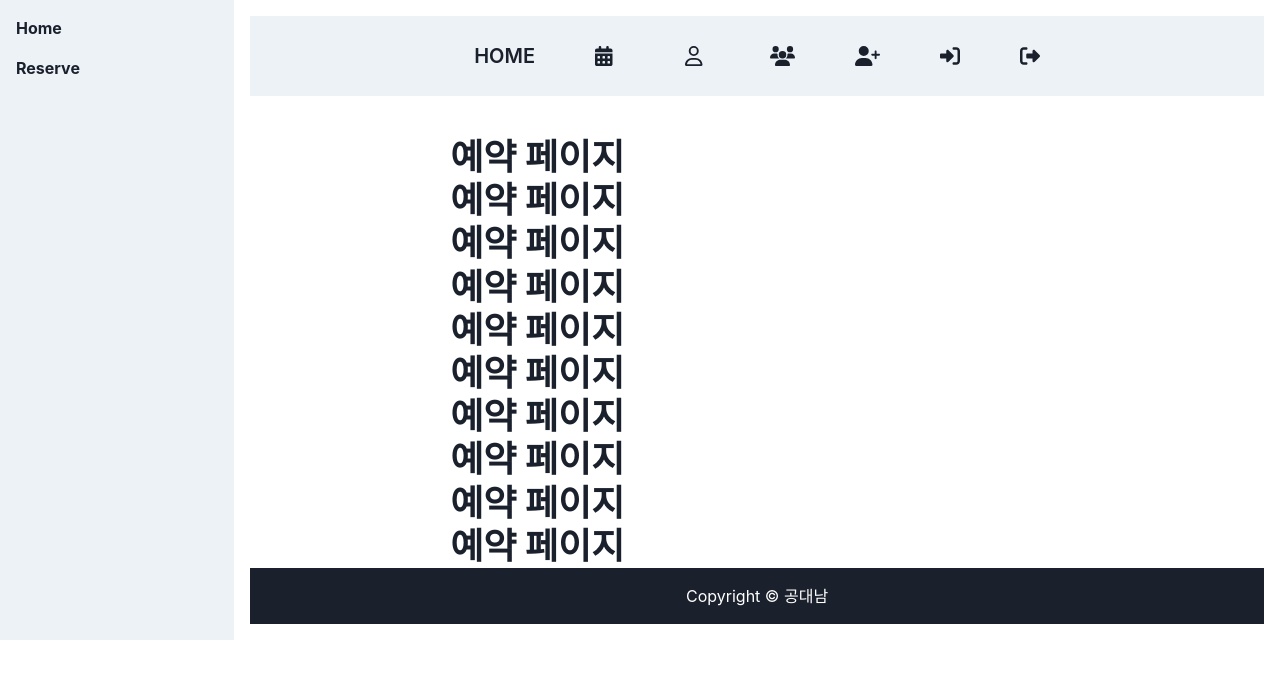
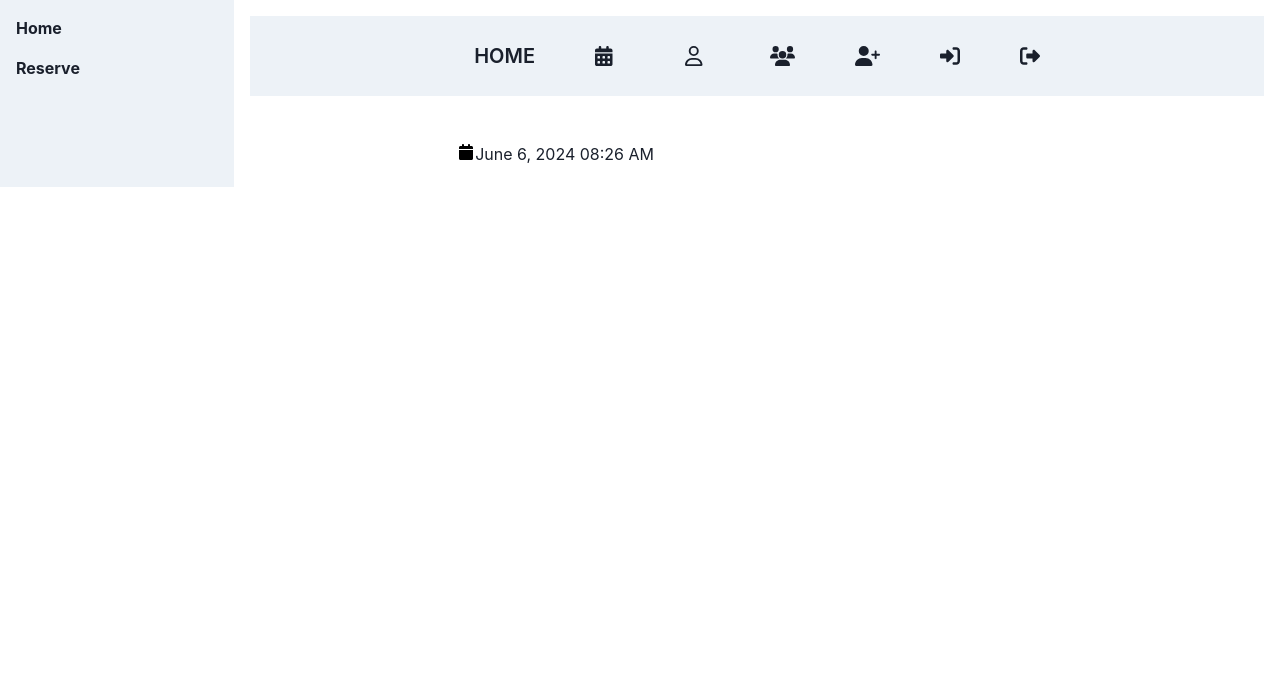
Before and after one commit to KwonSanta/practice-calendar, a React (Vite) app in the folder frontend/: page /reserve in a window 1280 px wide. Shown: the top 678 px of the page. Built offline with nearby package versions, Linux system fonts and the light colour scheme.

Commit message:
react: Day.js 설치

```diff
--- a/frontend/package.json
+++ b/frontend/package.json
@@ -20,6 +20,8 @@
     "@fortawesome/free-solid-svg-icons": "^6.5.2",
     "@fortawesome/react-fontawesome": "^0.2.1",
     "axios": "^1.7.1",
+    "date-fns": "^3.6.0",
+    "dayjs": "^1.11.11",
     "framer-motion": "^11.2.4",
     "jwt-decode": "^4.0.0",
     "prettier": "^3.2.5",
--- a/frontend/src/page/Home.jsx
+++ b/frontend/src/page/Home.jsx
@@ -16,7 +16,6 @@ export function Home() {
         }} mt={10}>
           <Outlet />
         </Box>
-        <Footer />
       </Box>
     </Flex>
   );
--- a/frontend/src/page/Reserve.jsx
+++ b/frontend/src/page/Reserve.jsx
@@ -1,16 +1,20 @@
-import {Box, Heading} from "@chakra-ui/react";
+import "react-datepicker/dist/react-datepicker.css";
+import { useState } from "react";
+import DatePicker from "react-datepicker";
 
 export function Reserve() {
-  return <Box>
-    <Heading>예약 페이지</Heading>
-    <Heading>예약 페이지</Heading>
-    <Heading>예약 페이지</Heading>
-    <Heading>예약 페이지</Heading>
-    <Heading>예약 페이지</Heading>
-    <Heading>예약 페이지</Heading>
-    <Heading>예약 페이지</Heading>
-    <Heading>예약 페이지</Heading>
-    <Heading>예약 페이지</Heading>
-    <Heading>예약 페이지</Heading>
-  </Box>;
+  const [startDate, setStartDate] = useState(new Date());
+
+  return (
+    <DatePicker
+      showIcon
+      selected={startDate}
+      onChange={(date) => setStartDate(date)}
+      dateFormat="Pp"
+      timeintervals={30} // 30분 단위로 선택 가능한 box가 나오게 설정
+      dateFormat="MMMM d, yyyy hh:mm aa" // June 6, 2024 10:45 PM
+      // onSelect={handleDateSelect}
+      // onChange={handleDateChange}
+    />
+  );
 }
```
Also changed, not shown: 1 other file (tests, documents, lock files or other folders).
